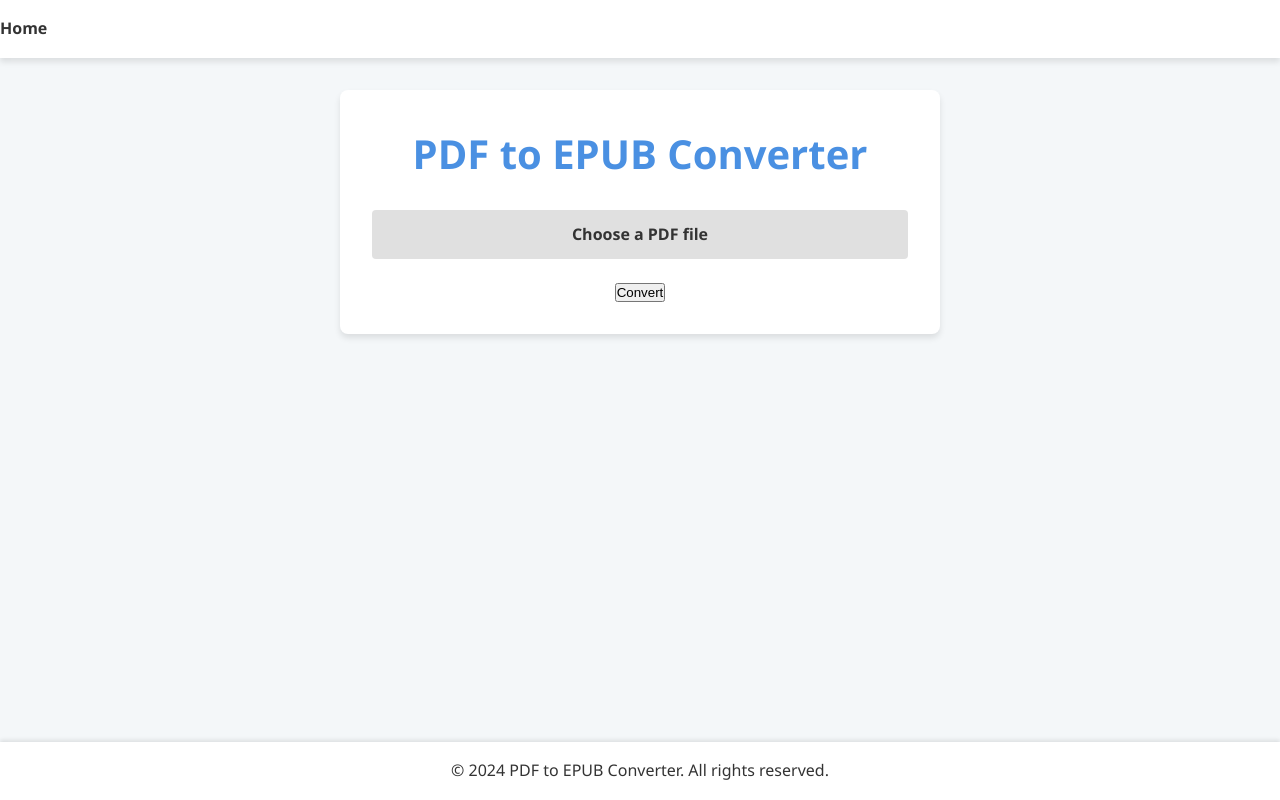
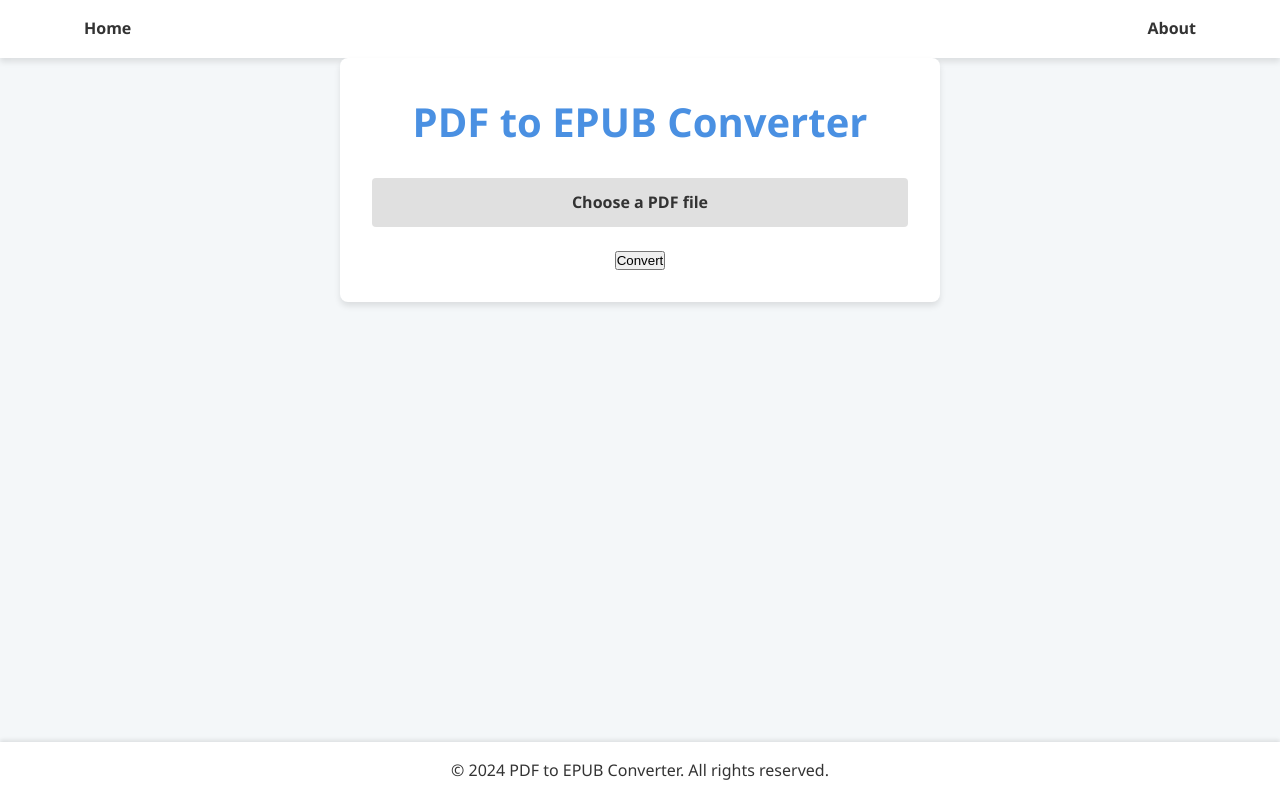
Before and after one commit to AniruddhaAJadhav7/updf, a FastAPI app: page / in a window 1280 px wide. Run offline with FastAPI, Linux system fonts and the light colour scheme.

Commit message:
Update base.html

```diff
--- a/app/templates/base.html
+++ b/app/templates/base.html
@@ -9,19 +9,24 @@
 </head>
 <body>
     <header>
+        <div class="container">
             <nav>
                 <ul>
                     <li><a href="/">Home</a></li>
+                    <li><a href="#about">About</a></li>
                 </ul>
             </nav>
+        </div>
     </header>
 
-    <main>
+    <main class="container">
         {% block content %}{% endblock %}
     </main>
 
     <footer>
+        <div class="container">
             <p>&copy; 2024 PDF to EPUB Converter. All rights reserved.</p>
+        </div>
     </footer>
 
     <script src="{{ url_for('static', path='/js/main.js') }}"></script>
```
Lines whose indentation alone changed are shown as unchanged.
